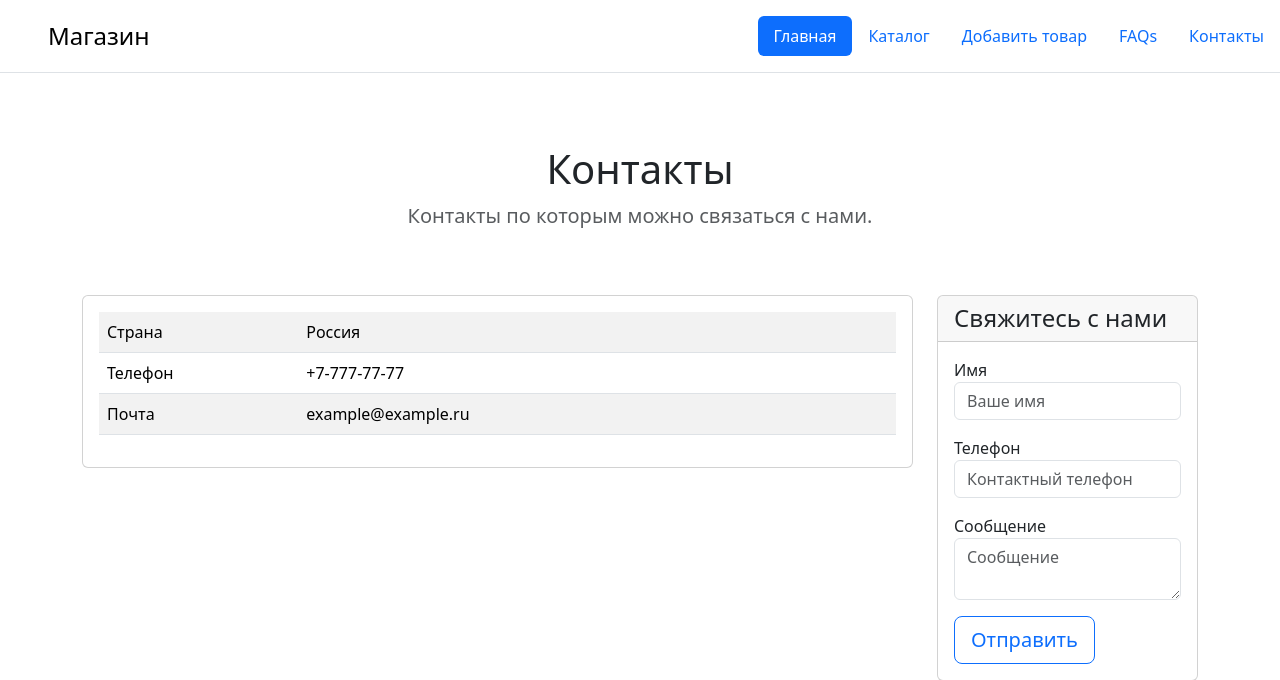
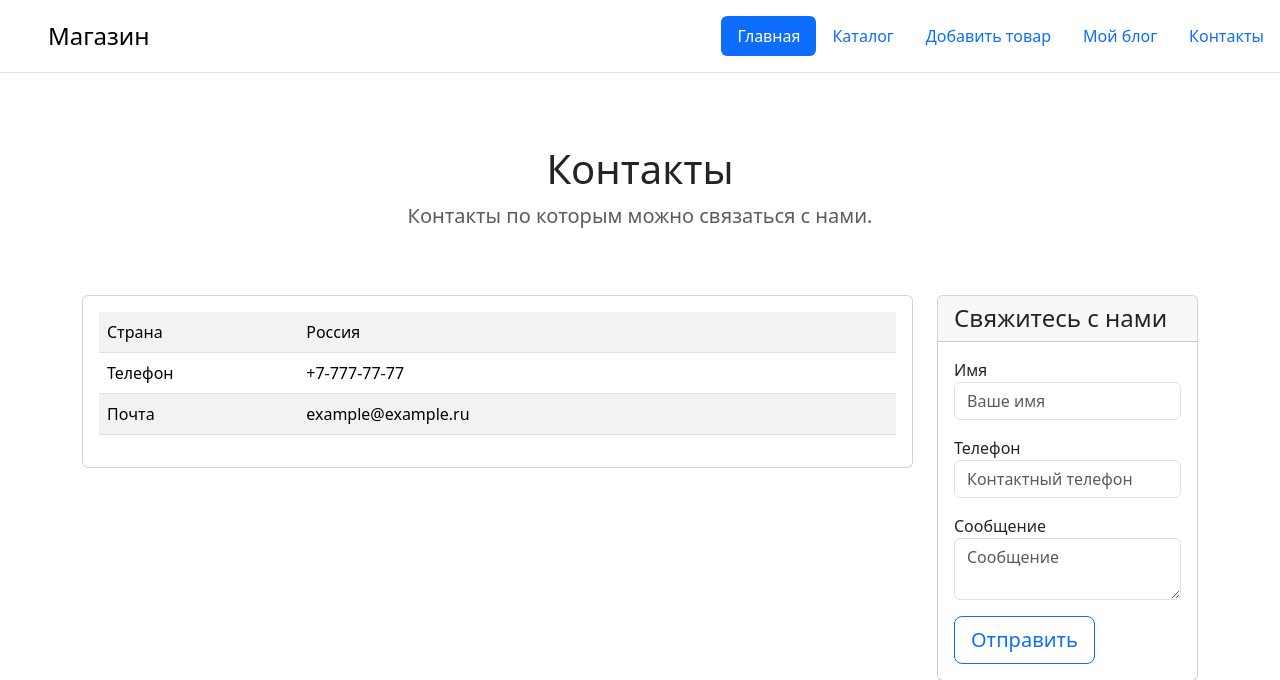
Before and after one commit to ArtemZhitkov/DjangoProject, a Django app: page /catalog/contacts/ in a window 1280 px wide. Shown: the top 680 px of the page. Run offline with Django 5.2, Linux system fonts and the light colour scheme; some libraries are stand-ins or nearby versions.

Commit message:
добавлена ссылка на приложение blog

```diff
--- a/catalog/templates/catalog/includes/inc_menu.html
+++ b/catalog/templates/catalog/includes/inc_menu.html
@@ -10,7 +10,7 @@
         <li class="nav-item"><a href="{% url 'catalog:home' %}" class="nav-link active" aria-current="page">Главная</a></li>
         <li class="nav-item"><a href="#" class="nav-link">Каталог</a></li>
         <li class="nav-item"><a href="{% url 'catalog:add_product' %}" class="nav-link">Добавить товар</a></li>
-        <li class="nav-item"><a href="#" class="nav-link">FAQs</a></li>
+        <li class="nav-item"><a href="{% url 'blog:home' %}" class="nav-link">Мой блог</a></li>
         <li class="nav-item"><a href="{% url 'catalog:contacts' %}" class="nav-link">Контакты</a></li>
     </ul>
 </header>
```
